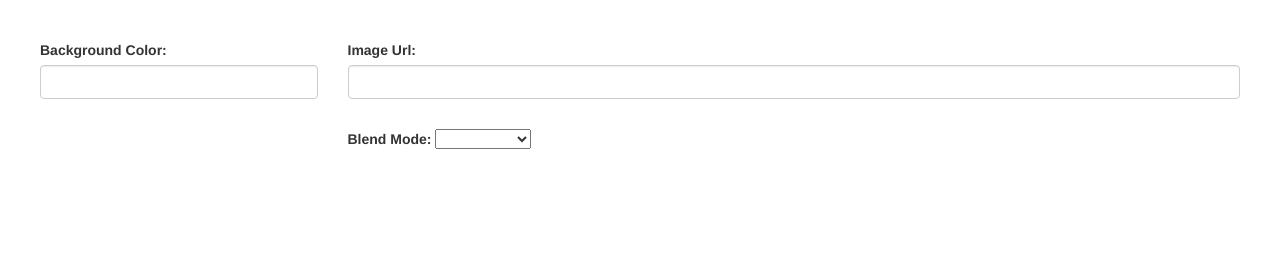
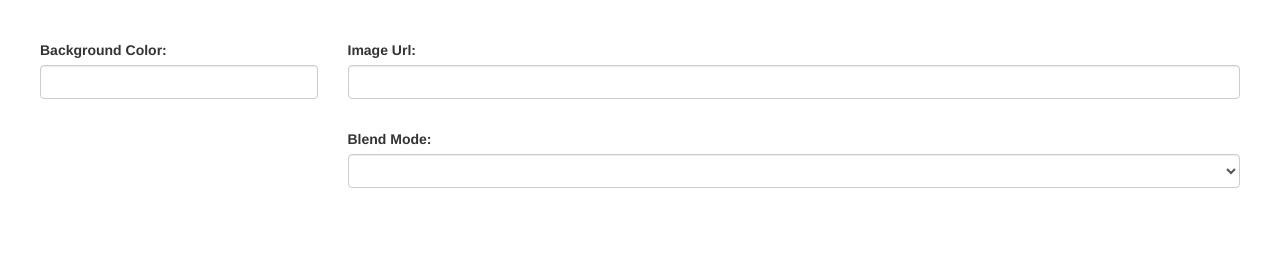
Before and after one commit to darren128/CSS3BackgroundBlender, a website: page app/index.html in a window 1280 px wide. Drawn offline with nearby package versions, Linux system fonts and the light colour scheme; some packages are replaced by stand-ins of ours; files that its build step writes are made by us from their sources; a script that the page names is missing.

Commit message:
Minor adjustments

```diff
--- a/app/styles/main.css
+++ b/app/styles/main.css
@@ -3,7 +3,7 @@ body {
 }
 
 #preview {
-  height: 25px;
+  height: 75px;
 }
 
 .row > div {
--- a/app/views/main.html
+++ b/app/views/main.html
@@ -15,7 +15,7 @@
     </div>
     <div class="col-lg-9">
       <label>Blend Mode:</label>
-      <select ng-model="blendMode" ng-options="o as o for o in blendOptions">
+      <select ng-model="blendMode" ng-options="o as o for o in blendOptions" class="form-control">
       </select>
     </div>
   </div>
```
